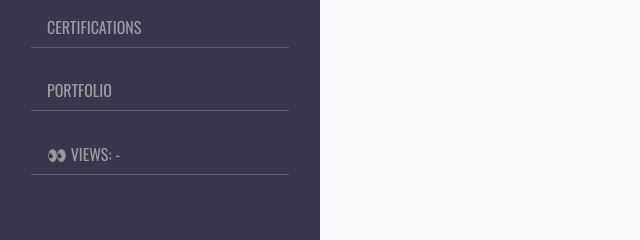
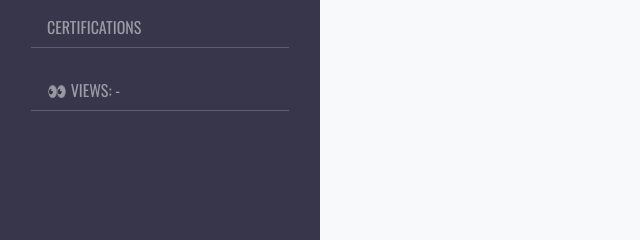
Before and after one commit to Chariis/cloud-resume-aws, a plain HTML site: page src/index.html in a window 1280 px wide. Shown: the part 267-507 px from the top of the page, 0-640 px from the left. Drawn offline with nearby package versions, Linux system fonts and the light colour scheme; a script that the page names is missing; a web font is replaced by a local one.

Commit message:
Removed section

```diff
--- a/src/index.html
+++ b/src/index.html
@@ -32,8 +32,6 @@
                             class="nav-item nav-link text-white-50 font-os font-size-16 active">About</a>
                         <a href="#awards"
                             class="nav-item nav-link text-white-50 font-os font-size-16 active">Certifications</a>
-                        <a href="#portfolio"
-                            class="nav-item nav-link text-white-50 font-os font-size-16 active">Portfolio</a>
 
                         <div class="counter-number nav-item nav-link text-white-50 font-os font-size-16 active">
                             👀 Views: ...
```
Also changed, not shown: 1 other file.
